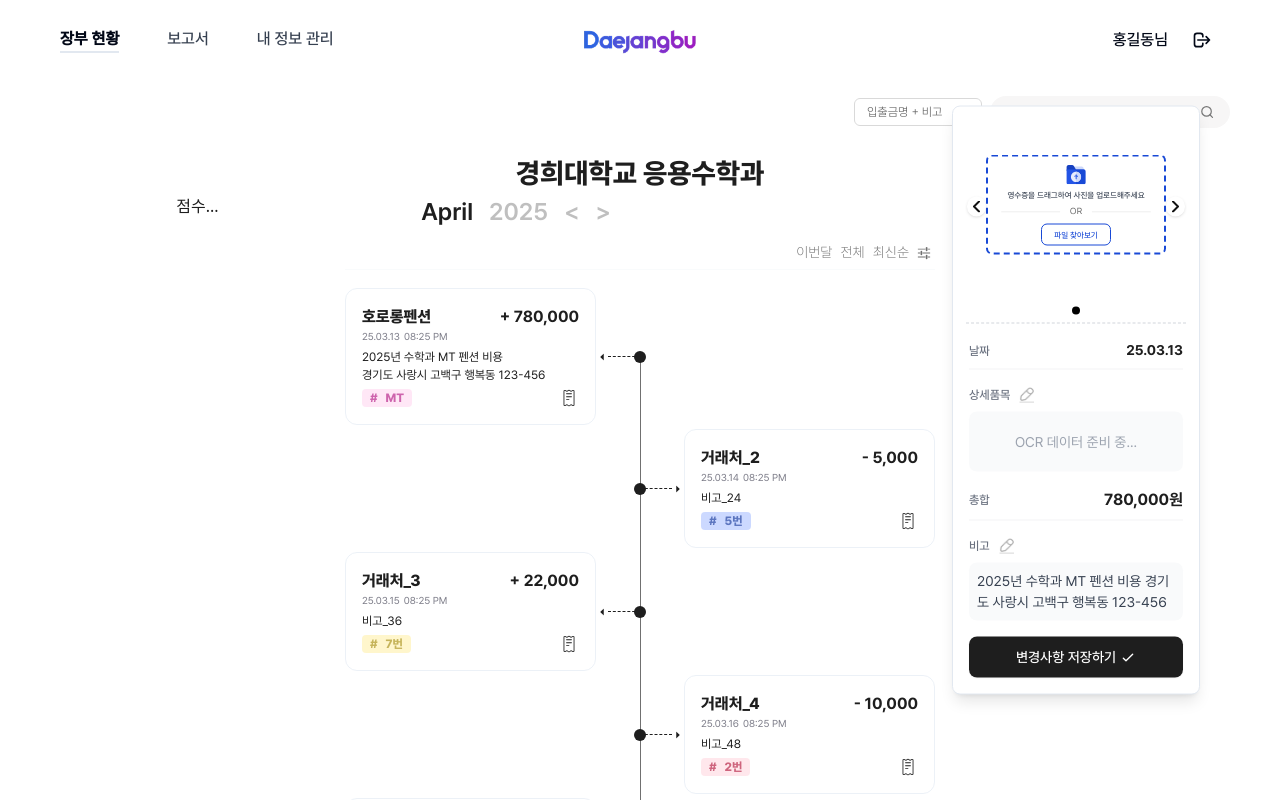
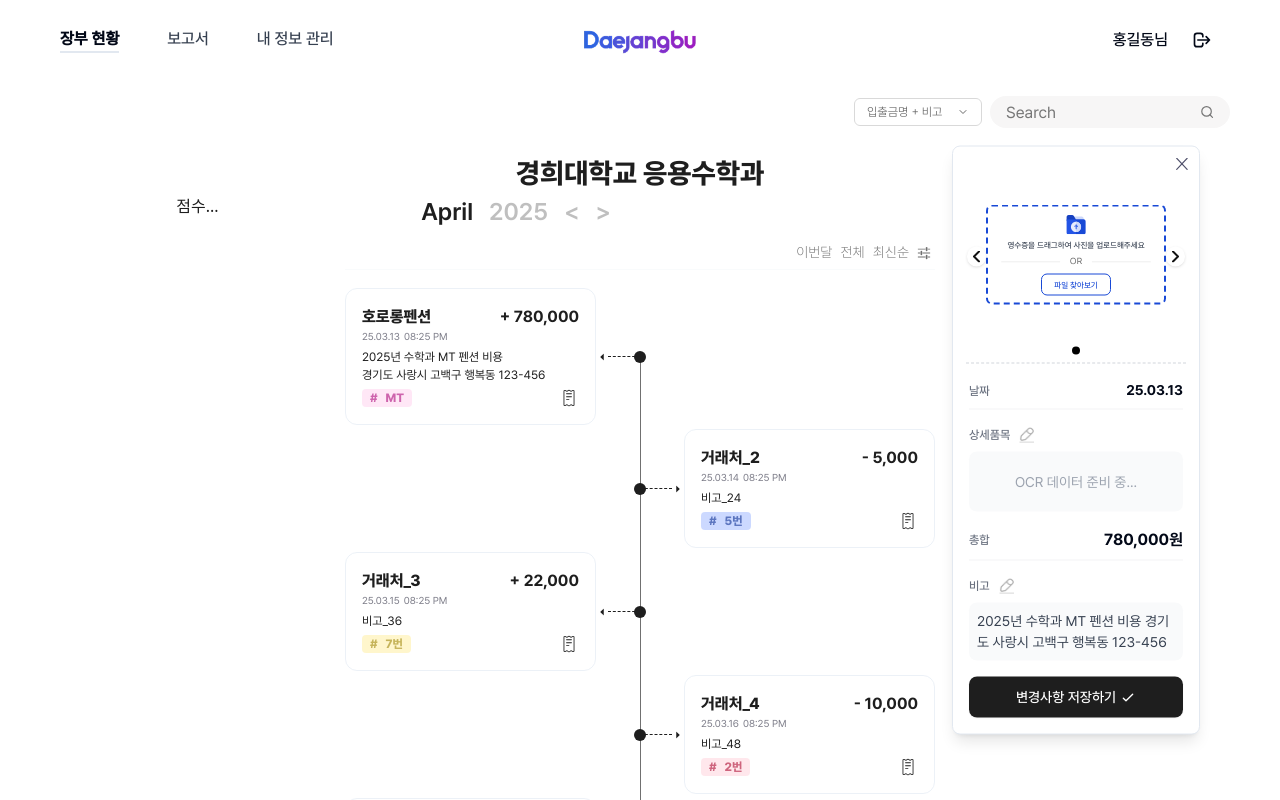
Before and after one commit to A108-Daejangbu/client, a React (Vite) app: page /main in a window 1280 px wide. Both pictures are taken after a click on the icon 569 px from the left and 398 px from the top of the page. Built offline with nearby package versions, Linux system fonts and the light colour scheme.

Commit message:
💄 [STYLE] 영수증 모달창 나가기 버튼 추가

```diff
--- a/src/features/Main/ReciptImg.tsx
+++ b/src/features/Main/ReciptImg.tsx
@@ -65,9 +65,12 @@ const ReciptImg = () => {
   const slides = [
     // 이미지 슬라이드들
     ...images.map((imgSrc, idx) => (
-      <div key={`slide-${idx}`} className="inline-block align-top w-full p-2">
-        {/* 검은색 영역(이미지 표시 부분) 높이 고정: h-[180px] */}
-        <div className="w-full h-[180px] flex items-center justify-center bg-black rounded-md">
+      <div
+        key={`slide-${idx}`}
+        className="inline-block align-top w-full p-2 pt-10"
+      >
+        {/* 검은색 영역(이미지 표시 부분)*/}
+        <div className="w-full h-[140px] flex items-center justify-center bg-black rounded-md">
           {/* 이미지 & 다운로드 아이콘 */}
           <div className="relative w-full h-full flex items-center justify-center">
             <img
@@ -95,7 +98,7 @@ const ReciptImg = () => {
     <div key="upload-slide" className="inline-block align-top w-full p-2">
       {/* 드래그 앤 드롭을 위한 이벤트 핸들러 적용 */}
       <div
-        className="w-full h-[180px] flex items-center justify-center"
+        className="w-full h-[200px] flex items-center justify-center"
         onDragOver={(e) => e.preventDefault()}
         onDragLeave={(e) => e.preventDefault()}
         onDrop={handleDrop}
@@ -144,13 +147,13 @@ const ReciptImg = () => {
         {/* 좌우 이동 버튼 */}
         <button
           onClick={goToPrev}
-          className="absolute top-1/2 left-3.5 -translate-y-1/2 bg-white rounded-full px-1.5 py-1 text-sm shadow"
+          className="absolute top-[50%] left-3.5 bg-white rounded-full px-1.5 py-1 text-sm shadow"
         >
           <img src={prevarrow} alt="prev-arrow" />
         </button>
         <button
           onClick={goToNext}
-          className="absolute top-1/2 right-3.5 -translate-y-1/2 bg-white rounded-full px-1.5 py-1 text-sm shadow"
+          className="absolute top-[50%] right-3.5 bg-white rounded-full px-1.5 py-1 text-sm shadow"
         >
           <img src={nextarrow} alt="next-arrow" />
         </button>
--- a/src/features/Main/ReciptModal.tsx
+++ b/src/features/Main/ReciptModal.tsx
@@ -1,15 +1,19 @@
 import ReciptContent from "./ReciptContent";
 import ReciptImg from "./ReciptImg";
-
+import CloseIcon from "../../assets/CloseIcons.svg";
 interface ReciptModalProps {
   date: string;
   balance: string;
   detail: string;
+  onClose: () => void;
 }
 
-const ReciptModal = ({ date, balance, detail }: ReciptModalProps) => {
+const ReciptModal = ({ date, balance, detail, onClose }: ReciptModalProps) => {
   return (
     <div className="w-[248px] max-h-[650px] border border-1px rounded-lg shadow-lg bg-white flex flex-col">
+      <button onClick={onClose} className="absolute top-2 right-2 z-10 p-1">
+        <img src={CloseIcon} alt="Close" className="w-3" />
+      </button>
       <div className="flex-shrink-0">
         <ReciptImg />
       </div>
--- a/src/features/Main/Transaction/TransactionCard.tsx
+++ b/src/features/Main/Transaction/TransactionCard.tsx
@@ -1,7 +1,8 @@
 import { CiReceipt } from "react-icons/ci";
 import CategoryCard from "./CategoryCard";
-import { useState } from "react";
+// import { useState } from "react";
 import ReciptModal from "../ReciptModal";
+import ReactDOM from "react-dom";
 
 interface TransactionProp {
   transaction: Transaction;
@@ -14,70 +15,85 @@ const TransactionCard = ({
   transaction,
   isInline,
   isModalOpen,
-  onModalToggle
+  onModalToggle,
 }: TransactionProp) => {
   const calcTransactionDate = (date: string): string => {
-    return `${date.substring(2,4)}.${date.substring(4,6)}.${date.substring(6, 8)}`;
-  }
+    return `${date.substring(2, 4)}.${date.substring(4, 6)}.${date.substring(6, 8)}`;
+  };
   const calcTransactipnTime = (time: string): string => {
     let hour = parseInt(time.substring(0, 2));
     const minute = time.substring(2, 4);
-    const period = hour>=12 ? 'PM' : 'AM';
+    const period = hour >= 12 ? "PM" : "AM";
     hour = hour % 12 || 12;
 
     return `${hour.toString().padStart(2, "0")}:${minute} ${period}`;
-  }
+  };
 
-  const calcBalance = (balance: number, type: string):string => {
-    const typeStr = type==='1'? '+' : '-'
+  const calcBalance = (balance: number, type: string): string => {
+    const typeStr = type === "1" ? "+" : "-";
     return `${typeStr} ${balance.toLocaleString()}`;
-  }
+  };
 
-  const category:Category = {
+  const category: Category = {
     categoryId: transaction.categoryId,
-    categoryName: transaction.categoryName
-  }
+    categoryName: transaction.categoryName,
+  };
 
   return (
-    <div className='border md:p-4 p-2 rounded-xl border-[#E0E8F2] border-opacity-60 md:w-[40em] w-full'>
+    <div className="border md:p-4 p-2 rounded-xl border-[#E0E8F2] border-opacity-60 md:w-[40em] w-full">
       <div className="flex items-center justify-between">
         <div className="flex items-center">
-          <div className="font-pre-extrabold md:text-16 text-10 pr-2 line-clamp-1 text-ellipsis">{transaction.transactionSummary}</div>
+          <div className="font-pre-extrabold md:text-16 text-10 pr-2 line-clamp-1 text-ellipsis">
+            {transaction.transactionSummary}
+          </div>
           {/* <div className="flex gap-1 text-[10px] text-[#26273A] text-opacity-60 font-pre-medium">
             <div>{calcTransactionDate(transaction.transactionDate)}</div>
             <div>{calcTransactipnTime(transaction.transactionDate)}</div>
           </div> */}
         </div>
-        <div className="font-pre-bold md:text-16 text-10">{calcBalance(transaction.transactionBalance, transaction.transactionType)}</div>
+        <div className="font-pre-bold md:text-16 text-10">
+          {calcBalance(
+            transaction.transactionBalance,
+            transaction.transactionType
+          )}
+        </div>
       </div>
       <div className="flex gap-1 md:text-10 text-8 text-[#26273A] text-opacity-60 font-pre-regular">
         <div>{calcTransactionDate(transaction.transactionDate)}</div>
         <div>{calcTransactipnTime(transaction.transactionDate)}</div>
       </div>
-      <div className="md:pt-1 pt-0 whitespace-pre-line text-start md:text-12 text-10 font-pre-regular">{transaction.detail}</div>
+      <div className="md:pt-1 pt-0 whitespace-pre-line text-start md:text-12 text-10 font-pre-regular">
+        {transaction.detail}
+      </div>
       <div className="flex justify-between md:pt-1 pt-0 items-center">
         <div className="pe-3">
-          {isInline ? <CategoryCard category={category}  isInline={true} /> :
-          <CategoryCard category={category} />}
+          {isInline ? (
+            <CategoryCard category={category} isInline={true} />
+          ) : (
+            <CategoryCard category={category} />
+          )}
         </div>
         <div className="items-end relative">
           <CiReceipt
             className="h-5 w-5 cursor-pointer"
             onClick={onModalToggle}
           />
-          {isModalOpen && (
-            <div className="fixed right-20 top-1/2 transform -translate-y-1/2 z-50">
+          {isModalOpen &&
+            ReactDOM.createPortal(
+              <div className="fixed right-20 top-[55%] transform -translate-y-1/2 z-50">
                 <ReciptModal
                   date={calcTransactionDate(transaction.transactionDate)}
                   balance={transaction.transactionBalance.toLocaleString()}
                   detail={transaction.detail}
+                  onClose={onModalToggle}
                 />
-            </div>
+              </div>,
+              document.body
             )}
         </div>
       </div>
     </div>
   );
-}
+};
 
 export default TransactionCard;
```
Also changed, not shown: src/features/Main/Transaction/TransactionList.tsx (line endings or trailing spaces). Lines whose indentation alone changed are shown as unchanged.
